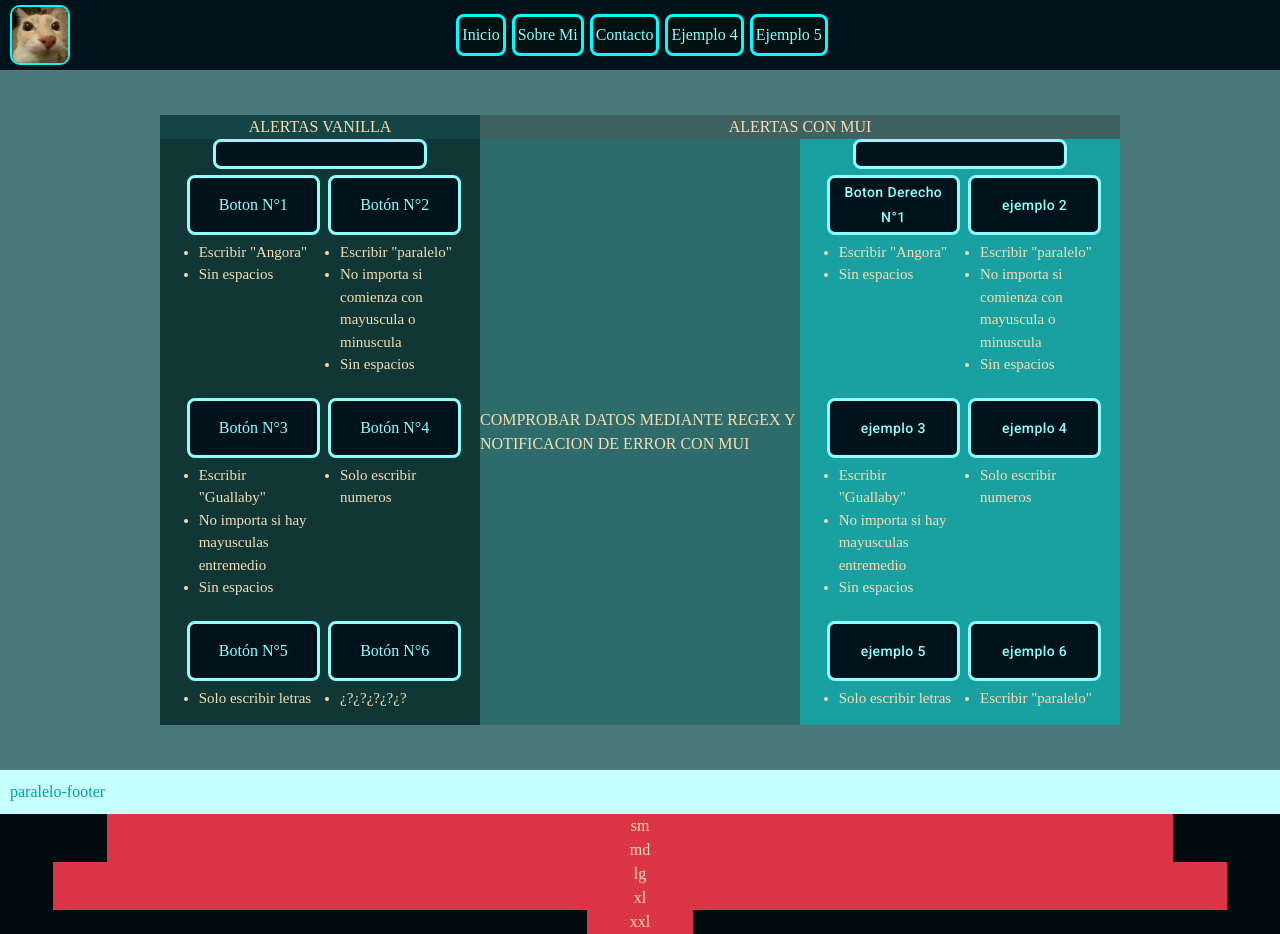
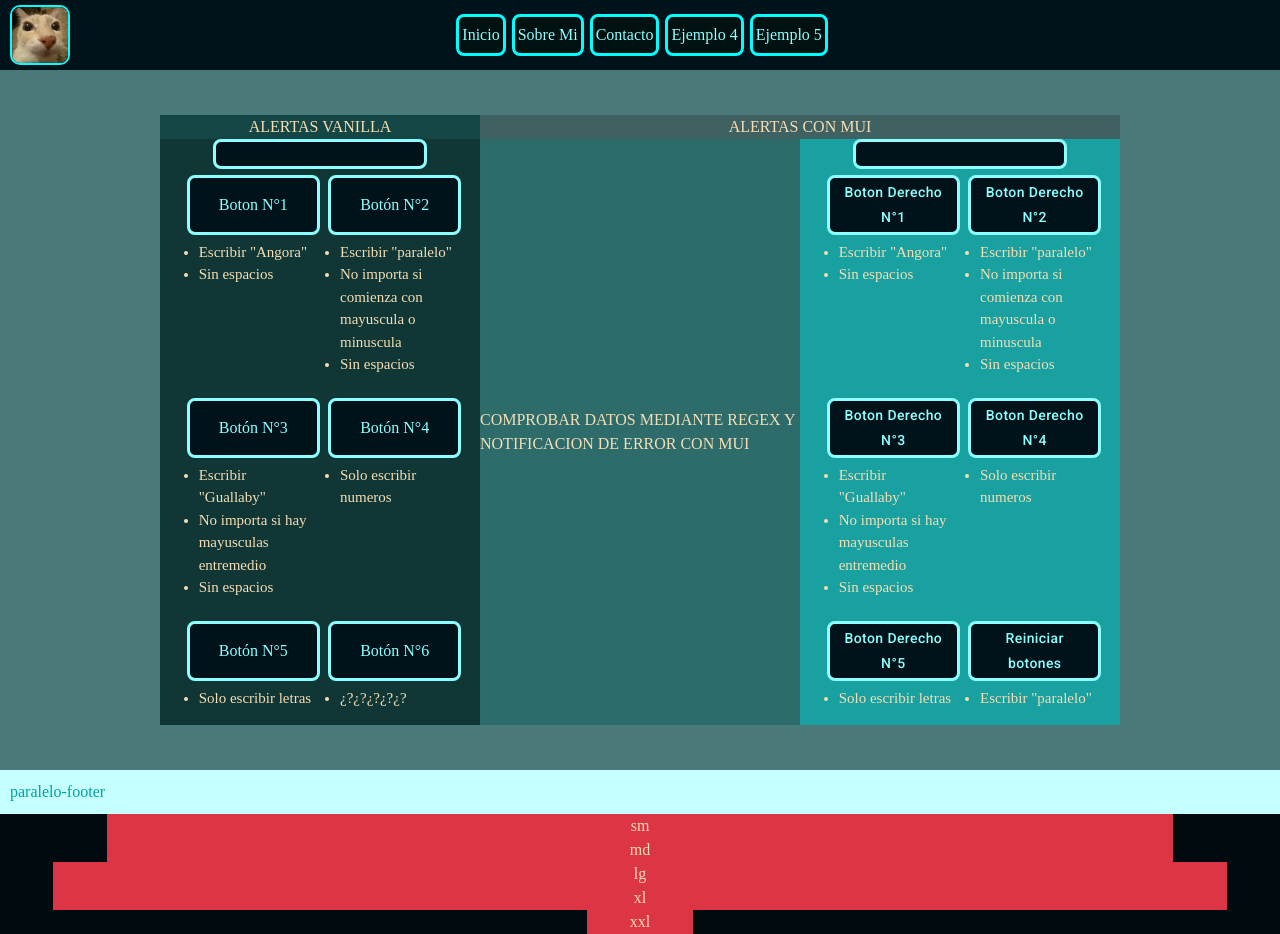
Before and after one commit to JehuCalle/portafolio-react, a React (Create React App) app: page /portafolio-react/Pages/DiferentesAnim in a window 1280 px wide. Built offline with nearby package versions, Linux system fonts and the light colour scheme.

Commit message:
Botones derechos terminados

```diff
--- a/src/Pages/DiferentesAnim.jsx
+++ b/src/Pages/DiferentesAnim.jsx
@@ -515,7 +515,7 @@ const handleClose = (event, reason) => {
                 <Button
                   className={`estiloBtnDifAnim col-12 ${estadoBtnDer2}`}
                   onClick={btnDer2}>
-                    ejemplo 2
+                    Boton Derecho N°2
                 </Button>
                 <ul className="paddingUl">
                   <li className="tamañoLi">
@@ -536,7 +536,7 @@ const handleClose = (event, reason) => {
                 <Button
                   className={`estiloBtnDifAnim col-12 ${estadoBtnDer3}`}
                   onClick={btnDer3}>
-                    ejemplo 3
+                    Boton Derecho N°3
                 </Button>
                 <ul className="paddingUl">
                   <li className="tamañoLi">
@@ -554,7 +554,7 @@ const handleClose = (event, reason) => {
                 <Button
                   className={`estiloBtnDifAnim col-12 ${estadoBtnDer4}`}
                   onClick={btnDer4}>
-                    ejemplo 4
+                    Boton Derecho N°4
                 </Button>
                 <ul className="paddingUl">
                   <li className="tamañoLi">
@@ -569,7 +569,7 @@ const handleClose = (event, reason) => {
                 <Button
                   className={`estiloBtnDifAnim col-12 ${estadoBtnDer5}`}
                   onClick={btnDer5}>
-                    ejemplo 5
+                    Boton Derecho N°5
                 </Button>
                 <ul className="paddingUl">
                   <li className="tamañoLi">
@@ -581,7 +581,7 @@ const handleClose = (event, reason) => {
                 <Button
                   className="estiloBtnDifAnim col-12"
                   onClick={btnDer6}>
-                    ejemplo 6
+                    Reiniciar botones
                 </Button>
                 <ul className="paddingUl">
                   <li className="tamañoLi">
```
Also changed, not shown: package.json (line endings or trailing spaces).
